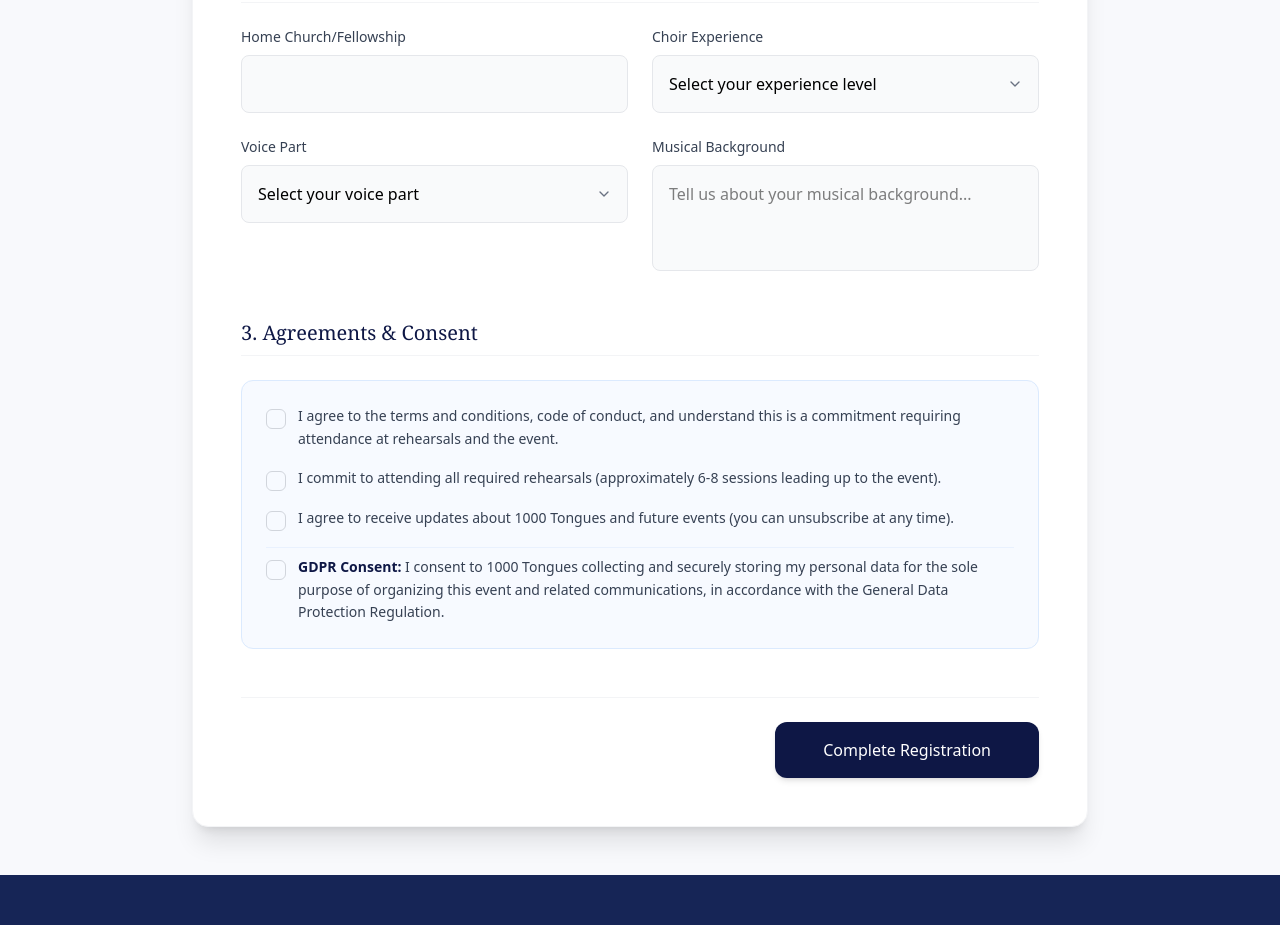
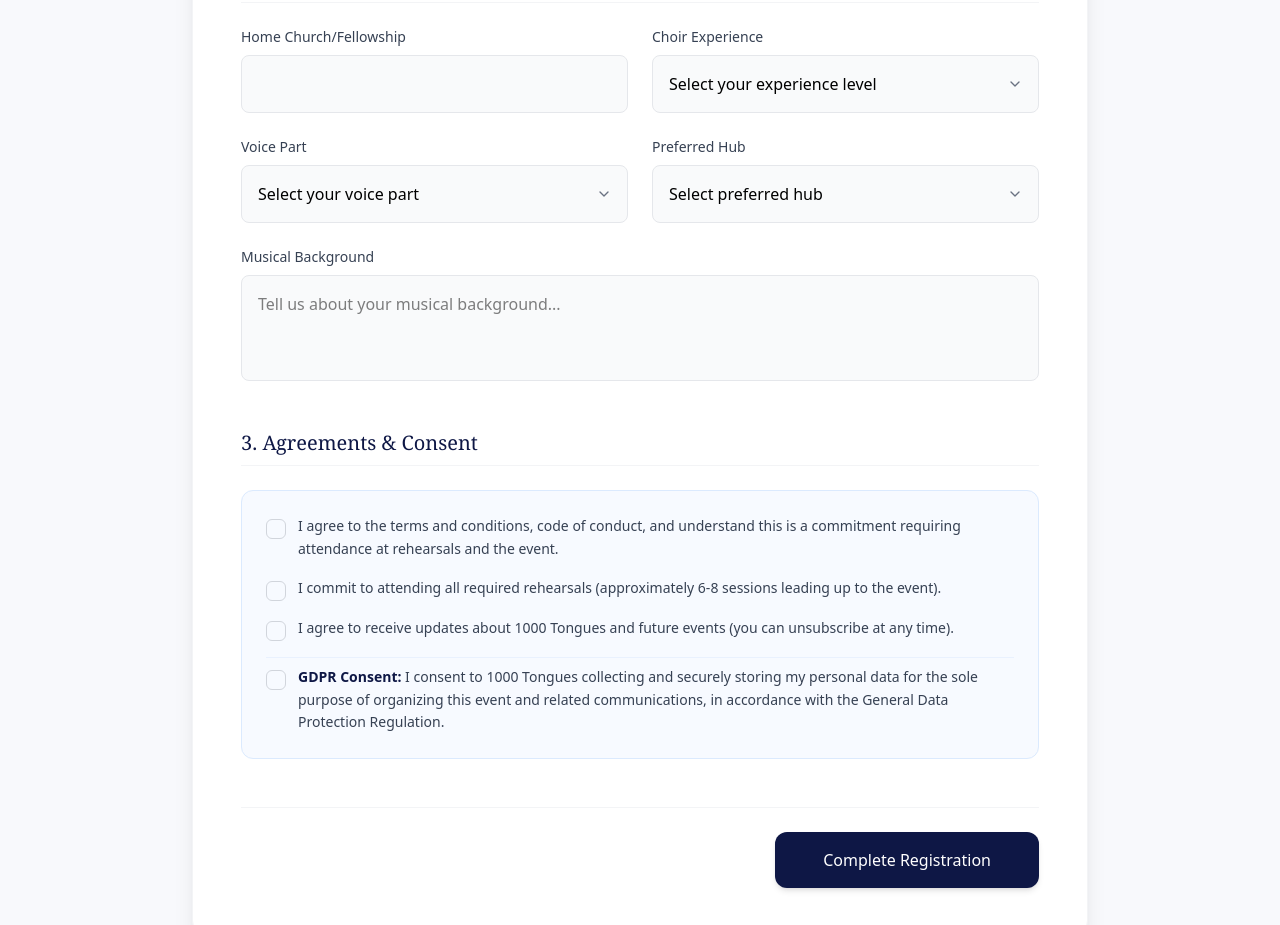
Before and after one commit to odoroerivwo/1000Tongues, a React (Vite) app in the folder 1000t-frontend/1000t/: page /join-choir in a window 1280 px wide. Shown: the part 1020-1945 px from the top of the page. Built offline with nearby package versions, Linux system fonts and the light colour scheme.

Commit message:
Added Preferred Hub to registration form

```diff
--- a/1000t-frontend/1000t/src/components/ChoirRegistrationForm.tsx
+++ b/1000t-frontend/1000t/src/components/ChoirRegistrationForm.tsx
@@ -11,6 +11,7 @@ interface FormData {
   previousChoristerExperience: string;
   voiceRange: string;
   musicalExperience: string;
+  preferredHub: string;
   termsAccepted: boolean;
   communicationConsent: boolean;
   privacyPolicyAccepted: boolean;
@@ -123,6 +124,7 @@ const ChoirRegistrationForm: React.FC = () => {
     previousChoristerExperience: '',
     voiceRange: '',
     musicalExperience: '',
+    preferredHub: '',
     termsAccepted: false,
     communicationConsent: false,
     privacyPolicyAccepted: false,
@@ -246,6 +248,19 @@ const ChoirRegistrationForm: React.FC = () => {
             { value: "unsure", label: "Not sure" },
           ]}
         />
+        <SelectField
+          label="Preferred Hub"
+          value={formData.preferredHub}
+          onChange={(e) => handleInputChange('preferredHub', e.target.value)}
+          options={[
+            { value: "", label: "Select preferred hub" },
+            { value: "North London", label: "North London" },
+            { value: "West London", label: "West London" },
+            { value: "South London", label: "South London" },
+            { value: "East London", label: "East London" },
+          ]}
+        />
+      </div>
       <div className="flex flex-col">
         <label className="text-sm font-medium text-gray-700 mb-2">Musical Background</label>
         <textarea
@@ -255,7 +270,6 @@ const ChoirRegistrationForm: React.FC = () => {
           className="w-full p-3 md:p-4 bg-gray-50 border border-gray-200 rounded-lg focus:ring-2 focus:ring-[#0E1745] focus:border-transparent outline-none resize-none"
           placeholder="Tell us about your musical background..."
         />
-        </div>
       </div>
     </div>
   );
```
Also changed, not shown: 1 other file (tests, documents, lock files or other folders). Lines whose indentation alone changed are shown as unchanged.
